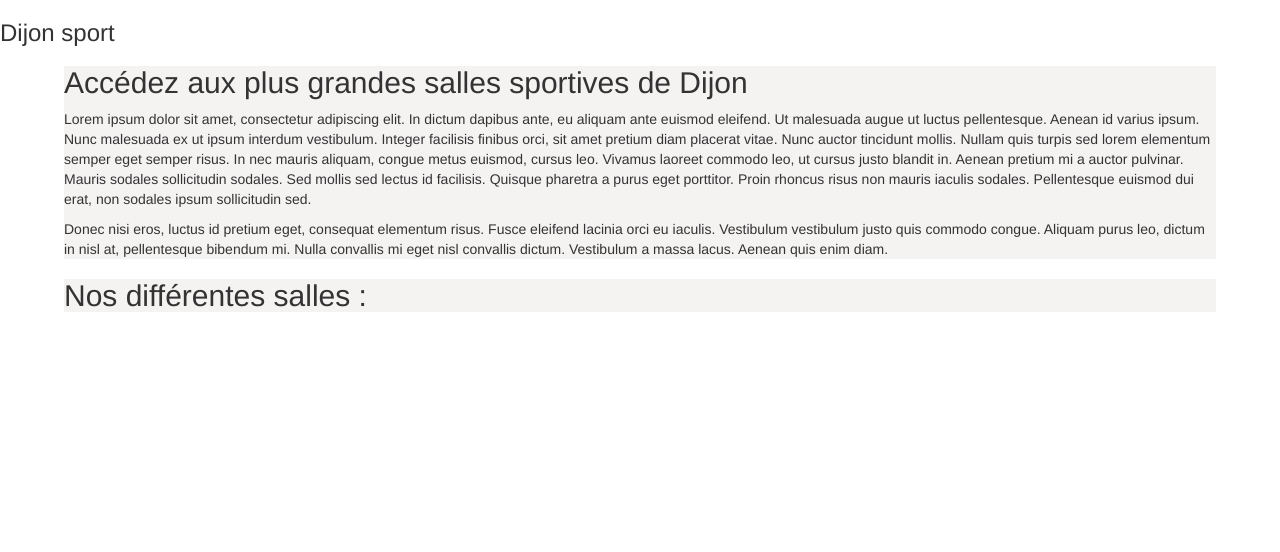
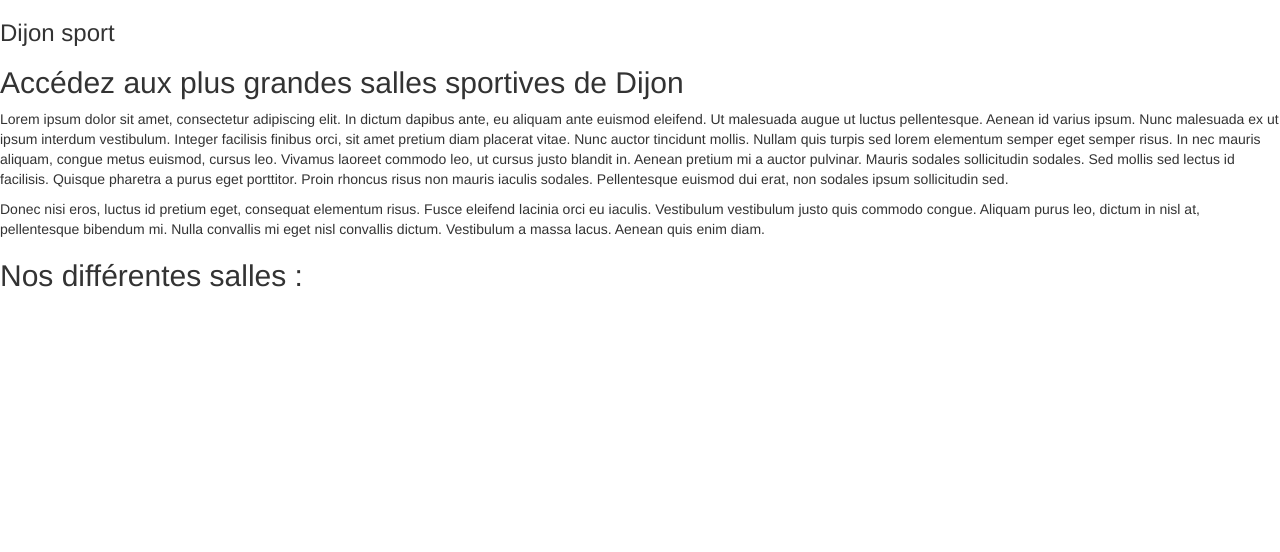
Before and after one commit to angiecarsen/salledesport, a PHP site: page /index.php in a window 1280 px wide. Shown: the part 66-618 px from the top of the page. Run offline with PHP 8.4, Linux system fonts and the light colour scheme; data that the repository does not hold is empty; some libraries are stand-ins or nearby versions.

```diff
--- a/css/style.css
+++ b/css/style.css
@@ -96,7 +96,6 @@ span.compte {
 
 
 
-
 #panier h4 {
 	font-size: 1em;
 	margin-top: 0;
@@ -113,13 +112,3 @@ span.compte {
 #panier a {
 	display: none;
 }
-
-article {
-	background-color: #FFF;
-	border-radius: 05px;
-	margin: 0 05%;
-	box-shadow: 1 1 10px 0px
-}
-article section {
-
-background-color: #f5f2f2;
```
